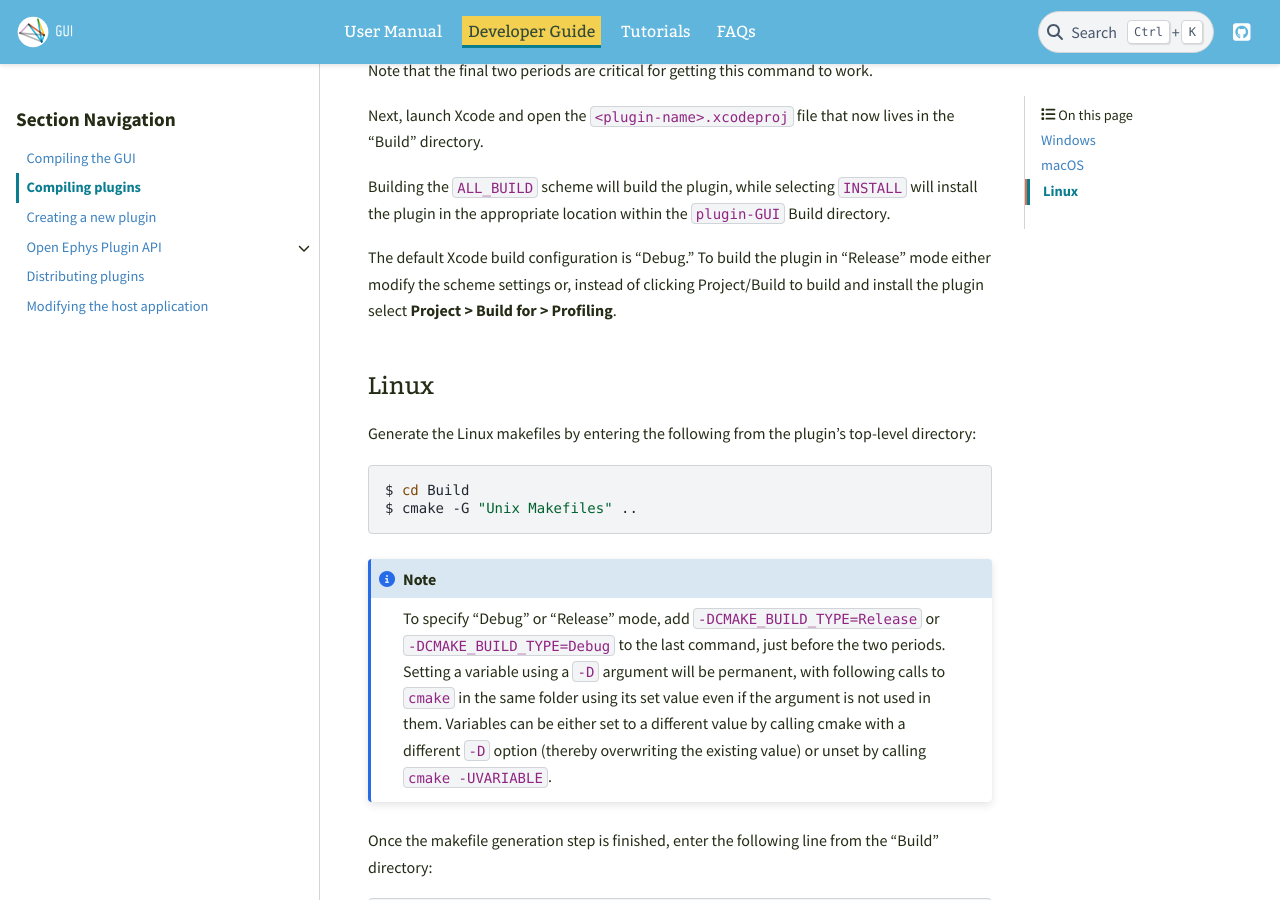
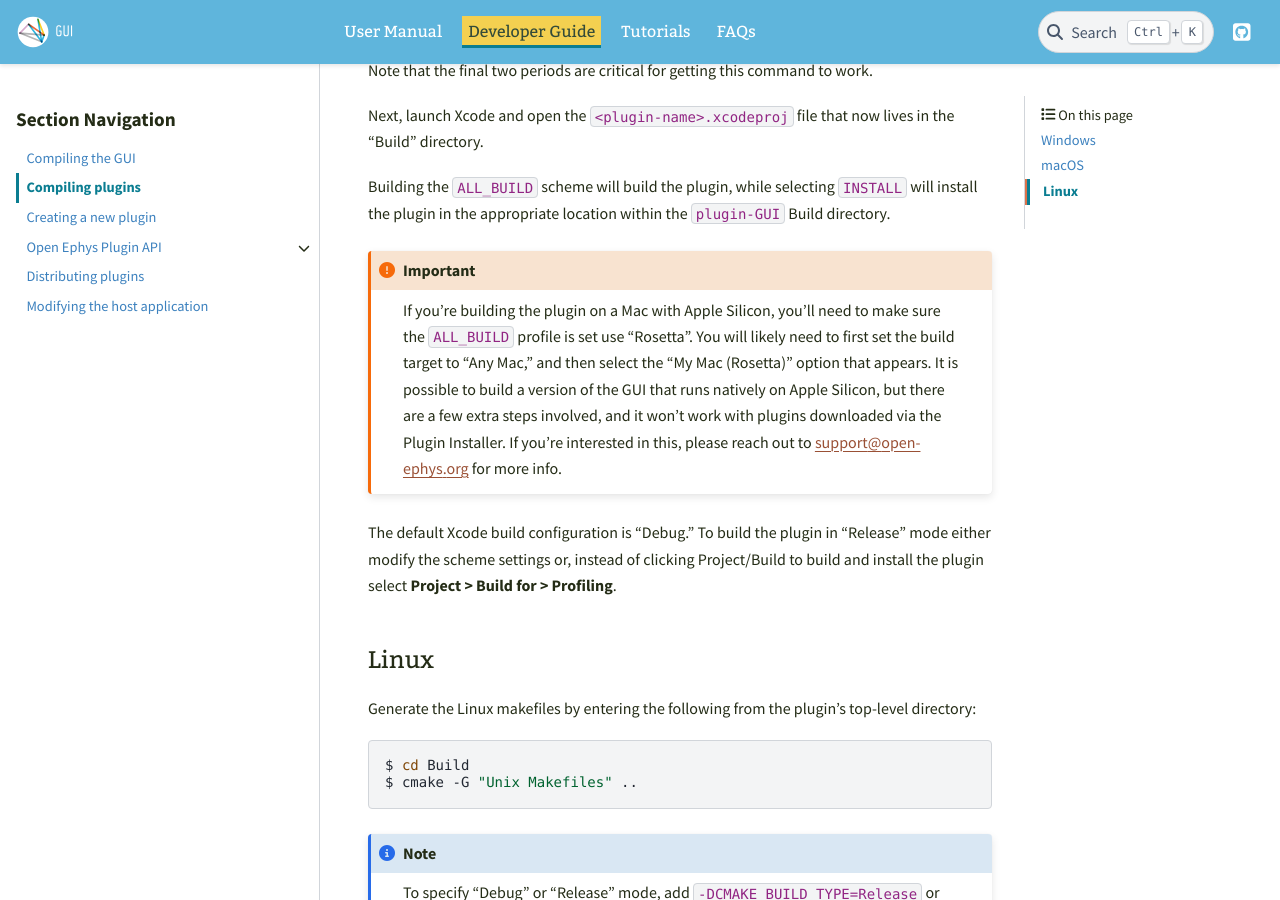
Before and after one commit to open-ephys/gui-docs, a Sphinx documentation site: the page built from source/Developer-Guide/Compiling-plugins.rst, in a window 1280 px wide and 900 px high, scrolled down 1480 px. Built offline with Sphinx 7.4.7 and the PyData theme 0.15.4, drawn with Linux system fonts in a browser that asks for light colours.

Commit message:
Add info on Apple Silicon builds

```diff
--- a/source/Developer-Guide/Compiling-plugins.rst
+++ b/source/Developer-Guide/Compiling-plugins.rst
@@ -44,6 +44,8 @@ Next, launch Xcode and open the :code:`<plugin-name>.xcodeproj` file that now li
 
 Building the :code:`ALL_BUILD` scheme will build the plugin, while selecting :code:`INSTALL` will install the plugin in the appropriate location within the :code:`plugin-GUI` Build directory.
 
+.. important:: If you're building the plugin on a Mac with Apple Silicon, you'll need to make sure the :code:`ALL_BUILD` profile is set use "Rosetta". You will likely need to first set the build target to "Any Mac," and then select the "My Mac (Rosetta)" option that appears. It is possible to build a version of the GUI that runs natively on Apple Silicon, but there are a few extra steps involved, and it won't work with plugins downloaded via the Plugin Installer. If you're interested in this, please reach out to support@open-ephys.org for more info.
+
 The default Xcode build configuration is "Debug." To build the plugin in "Release" mode either modify the scheme settings or, instead of clicking Project/Build to build and install the plugin select **Project > Build for > Profiling**.
 
 Linux
--- a/source/Developer-Guide/Compiling-the-GUI.rst
+++ b/source/Developer-Guide/Compiling-the-GUI.rst
@@ -57,6 +57,8 @@ Next, launch Xcode and open the :code:`open-ephys-GUI.xcodeproj` file that now l
 
 Inside XCode, hit the "Run" button to build the GUI and plugins from source. To run the GUI from within XCode, select the "open-ephys" scheme from the drop-down menu next to the Run and Stop buttons, instead of "ALL_BUILD".
 
+.. important:: If you're building the plugin on a Mac with Apple Silicon, you'll need to make sure the :code:`ALL_BUILD` profile is set use "Rosetta". You will likely need to first set the build target to "Any Mac," and then select the "My Mac (Rosetta)" option that appears. It is possible to build a version of the GUI that runs natively on Apple Silicon, but there are a few extra steps involved, and it won't work with plugins downloaded via the Plugin Installer. If you're interested in this, please reach out to support@open-ephys.org for more info.
+
 Linux
 ######
 
```
